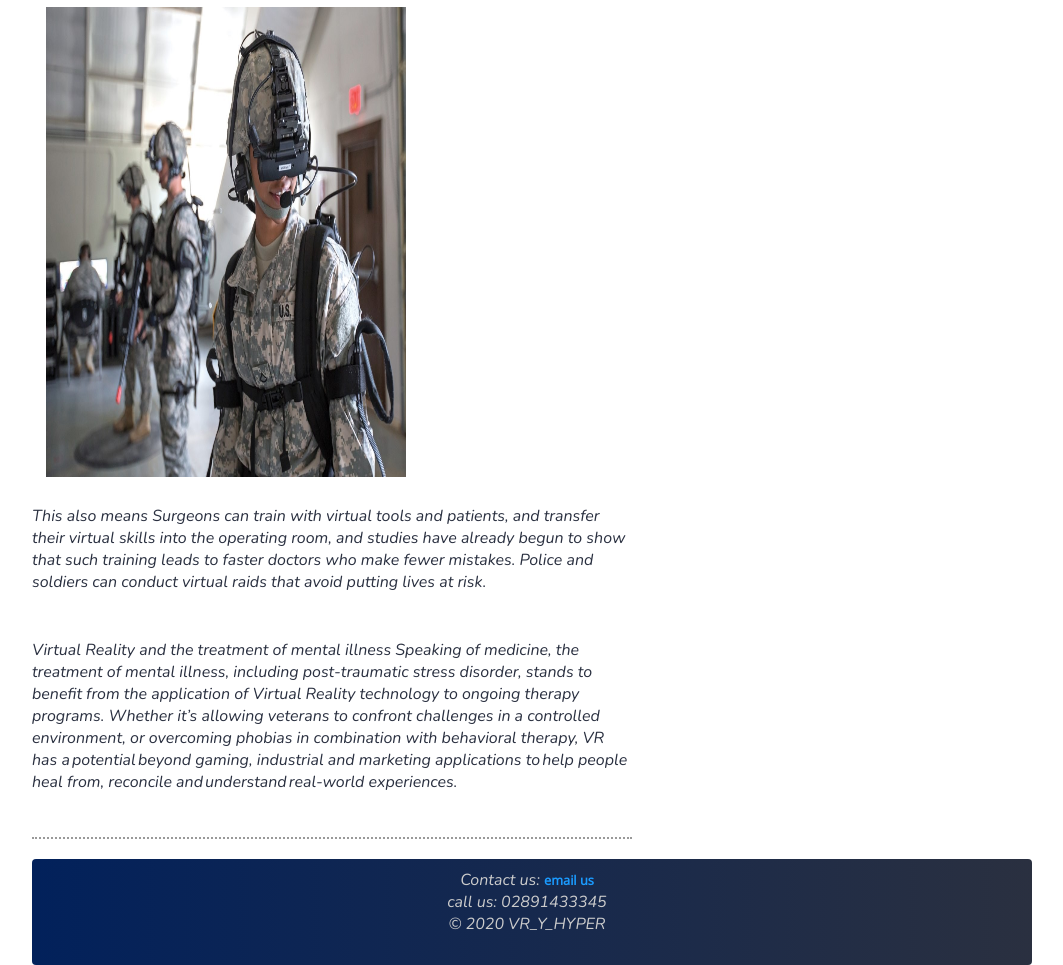
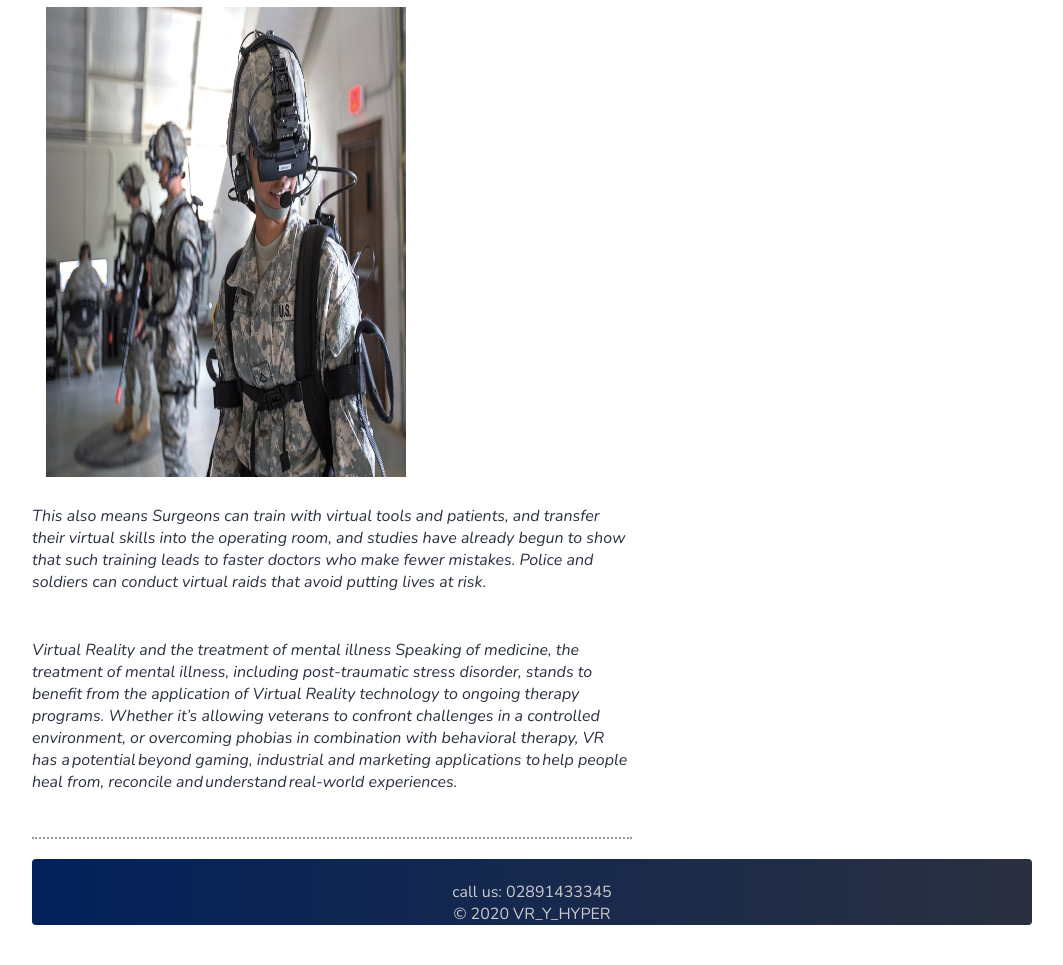
Before and after one commit to bethtitmus/bethT, a plain HTML site: page whyvr.html in a window 1280 px wide. Shown: the part 1371-2336 px from the top of the page, without its empty margins (108-1171 px from the left). After the commit the page ends 2296 px from the top, so only its background shows below. Drawn offline with nearby package versions, Linux system fonts and the light colour scheme.

Commit message:
Update whyvr.html

```diff
--- a/whyvr.html
+++ b/whyvr.html
@@ -106,13 +106,10 @@
         </section>
         <!-- footer -->
         <footer>
-    	    <address>
-    		    Contact us: <a href="50016182@belfastmet.ac.uk">email us</a>
                 <br>
                 call us: 02891433345
                 <br>
                 © 2020 VR_Y_HYPER
-    	    </address>
       </footer>
     </body>
 </html>
```
